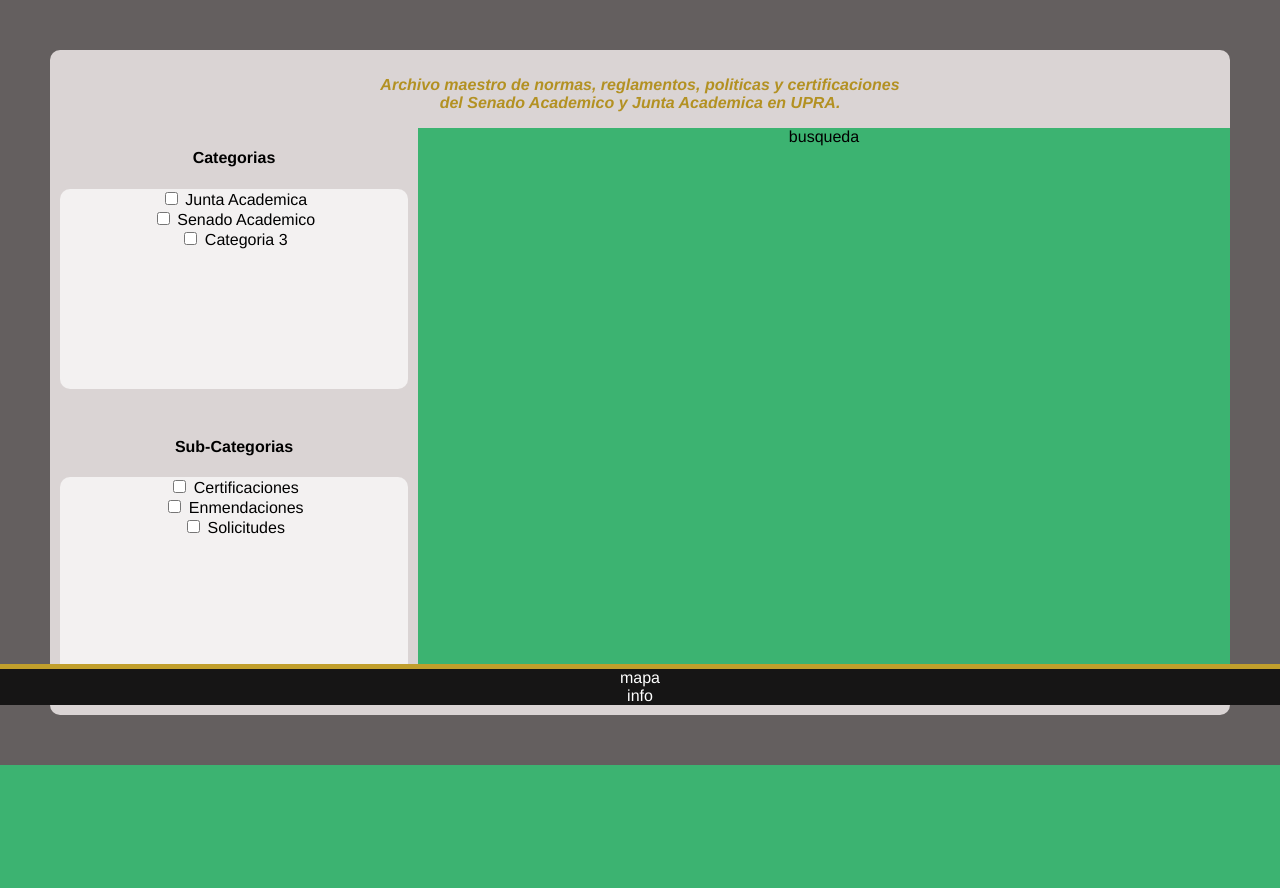
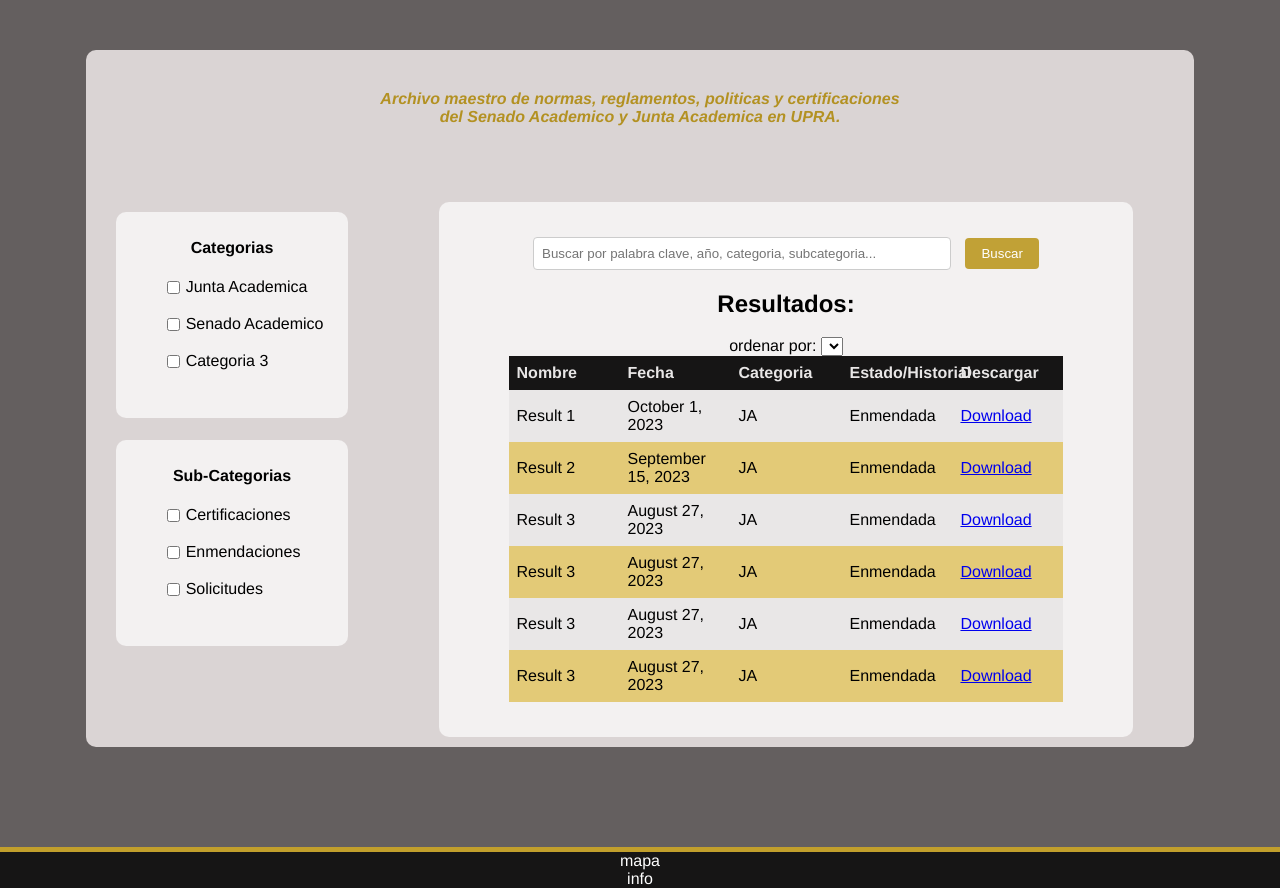
Before and after one commit to Mary0711/Normateca-Prototype, a PHP site: page / in a window 1280 px wide. Shown: the part 95-983 px from the top of the page. Before the commit the page ends 860 px from the top, so only its background shows below. Run offline with PHP 8.4, Linux system fonts and the light colour scheme; lists and menus that the app fills with data are empty.

Commit message:
protegeme señor con tu epirituh

```diff
--- a/index.css
+++ b/index.css
@@ -37,52 +37,119 @@ header div {
   color: #b39122;
   font-weight: bold;
   font-style: italic;
+  margin-top: 30px;
 }
-
-
 
 section {
   background-color: #dad4d4;
-  align-self: center;
+  justify-content: center;
+  margin: auto auto;
+  margin-top: 50px;
+  margin-bottom: 100px;
   padding: 10px;
-  margin: 50px;
+  width: 85%;
   border-radius: 10px;
-  align-content: center;
 }
 
 .container {
   display: grid;
-  grid-template-columns: 30% 70%;
+  grid-template-columns: 25% 75%;
   column-gap: 10px;
 }
 
 .container > aside {
   display: flex;
   flex-direction: column;
- justify-content: center;
- text-align: center;
- width: 100%;
+  justify-content: center;
+  text-align: center;
+  width: 100%;
 }
 
-.busqueda {
-  background-color: mediumseagreen;
-  flex: 60%;
-  display: flex;
-  justify-content: center;
-}
-
-.card{
-  width: 100%;
-  height:  200px;
+.card {
+  width: 85%;
+  height: 200px;
   background-color: rgb(243, 241, 241);
   border-radius: 10px;
   margin: 0 auto;
   margin-bottom: 8%;
+  padding-top: 6px;
+}
+
+.check > label {
+  display: flex;
+  justify-content: left;
+  margin-left: 20%;
+}
+
+.check > label > input[type="checkbox"] {
+  margin-right: 6px;
+}
+.busqueda {
+  background-color: rgb(243, 241, 241);
+  display: flex;
+  flex-direction: column;
+  align-items: center;
+  border-radius: 10px;
+  width: 85%;
+  height: 535px;
+  display: flex;
+  justify-content: center;
+  margin: 0 auto;
+  margin-top: 60px;
+}
+
+.search-bar {
+}
+
+.search-bar input[type="text"] {
+  padding: 8px;
+  border: 1px solid #ccc;
+  border-radius: 4px;
+  width: 400px;
+}
+
+.search-bar button {
+  padding: 8px 16px;
+  background-color: #c1a136;
+  color: white;
+  border: none;
+  border-radius: 4px;
+  cursor: pointer;
+  margin-left: 10px;
+}
+
+.search-bar button:hover {
+  background-color: #b0922e;
+}
+
+table {
+  width: 80%;
+  table-layout: fixed;
+  border-collapse: collapse;
+}
+
+th,
+td {
+  padding: 8px;
+  text-align: left;
+}
+
+thead {
+  background-color: #161515;
+  color: #e8e6e6;
+}
+
+tbody tr:nth-child(even) {
+  background-color: #debc4bba;
+}
+
+tbody tr:nth-child(odd) {
+  background-color: #e9e7e7;
 }
 
 footer {
   background-color: #161515;
-  position: fixed;
+  position: bottom;
   left: 0;
   bottom: 0;
   width: 100%;
--- a/index.html
+++ b/index.html
@@ -24,42 +24,122 @@
 
         <div class="container">
           <aside>
-            <h4> Categorias </h4>
             <div class="card">
-
+              <h4>Categorias</h4>
+              <div class="check">
                 <label>
-                <input type="checkbox" name="JA">
-                Junta Academica
-              </label><br>
+                  <input type="checkbox" name="JA" />
+                  Junta Academica </label
+                ><br />
                 <label>
-                <input type="checkbox" name="SA">
-                Senado Academico
-              </label><br>
+                  <input type="checkbox" name="SA" />
+                  Senado Academico </label
+                ><br />
                 <label>
-                <input type="checkbox" name="cat3" >
-                Categoria 3
-              </label><br>
+                  <input type="checkbox" name="cat3" />
+                  Categoria 3 </label
+                ><br />
+              </div>
             </div>
 
-            <h4> Sub-Categorias </h4>
             <div class="card">
+              <h4>Sub-Categorias</h4>
+              <div class="check">
                 <label>
-                <input type="checkbox" name="subcategory1" value="JA">
-                Certificaciones
-              </label><br>
+                  <input type="checkbox" name="subcategory1" value="JA" />
+                  Certificaciones </label
+                ><br />
                 <label>
-                <input type="checkbox" name="subcategory1" value="Subcategory 1">
-                Enmendaciones
-              </label><br>
+                  <input
+                    type="checkbox"
+                    name="subcategory1"
+                    value="Subcategory 1"
+                  />
+                  Enmendaciones </label
+                ><br />
                 <label>
-                <input type="checkbox" name="subcategory1" value="Subcategory 1">
-                Solicitudes
-              </label><br>
+                  <input
+                    type="checkbox"
+                    name="subcategory1"
+                    value="Subcategory 1"
+                  />
+                  Solicitudes </label
+                ><br />
+              </div>
+            </div>
+          </aside>
+
+          <div class="busqueda">
+            <div class="search-bar">
+              <input
+                type="text"
+                placeholder="Buscar por palabra clave, año, categoria, subcategoria..."
+              />
+              <button type="submit">Buscar</button>
             </div>
 
-          </aside>
+            <table>
+              <h1>Resultados:</h1>
+              <label
+                >ordenar por:
+                <select type="select" />
+              </label>
 
-          <div class="busqueda">busqueda</div>
+              <thead>
+                <tr>
+                  <th>Nombre</th>
+                  <th>Fecha</th>
+                  <th>Categoria</th>
+                  <th>Estado/Historial</th>
+                  <th>Descargar</th>
+                </tr>
+              </thead>
+              <tbody>
+                <tr>
+                  <td>Result 1</td>
+                  <td>October 1, 2023</td>
+                  <td>JA</td>
+                  <td>Enmendada</td>
+                  <td><a href="#">Download</a></td>
+                </tr>
+                <tr>
+                  <td>Result 2</td>
+                  <td>September 15, 2023</td>
+                  <td>JA</td>
+                  <td>Enmendada</td>
+                  <td><a href="#">Download</a></td>
+                </tr>
+                <tr>
+                  <td>Result 3</td>
+                  <td>August 27, 2023</td>
+                  <td>JA</td>
+                  <td>Enmendada</td>
+                  <td><a href="#">Download</a></td>
+                </tr>
+                <tr>
+                  <td>Result 3</td>
+                  <td>August 27, 2023</td>
+                  <td>JA</td>
+                  <td>Enmendada</td>
+                  <td><a href="#">Download</a></td>
+                </tr>
+                <tr>
+                  <td>Result 3</td>
+                  <td>August 27, 2023</td>
+                  <td>JA</td>
+                  <td>Enmendada</td>
+                  <td><a href="#">Download</a></td>
+                </tr>
+                <tr>
+                  <td>Result 3</td>
+                  <td>August 27, 2023</td>
+                  <td>JA</td>
+                  <td>Enmendada</td>
+                  <td><a href="#">Download</a></td>
+                </tr>
+              </tbody>
+            </table>
+          </div>
         </div>
       </section>
       <footer>
```
Lines whose indentation alone changed are shown as unchanged.
